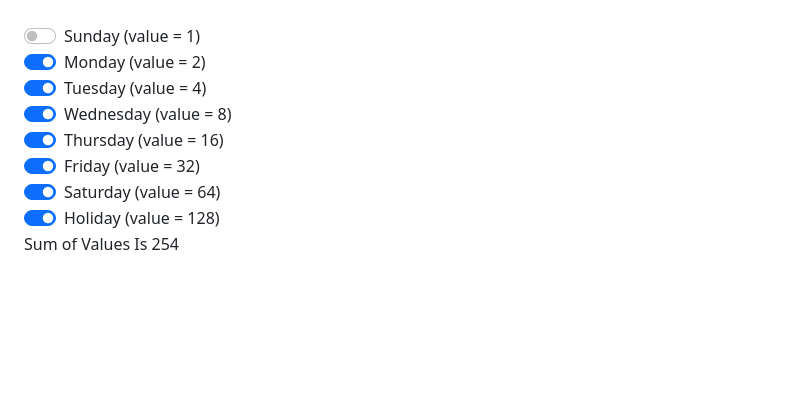
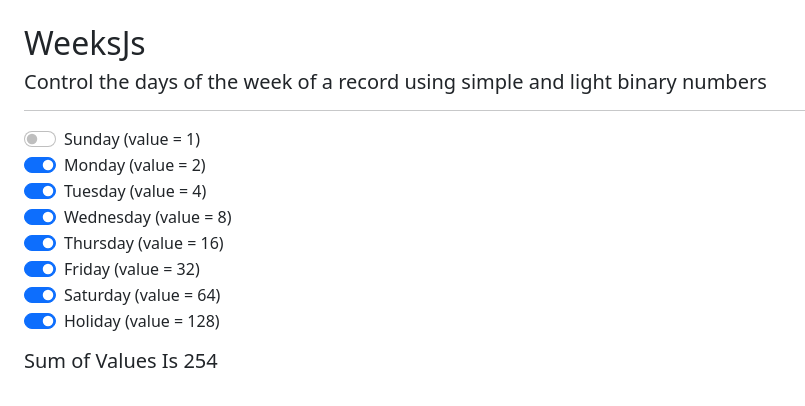
Before and after one commit to crosskpixel/weeksjs, a website: page index.html in a window 1280 px wide. Shown: the whole page, without its empty margins (0-805 px from the left). Drawn offline with nearby package versions, Linux system fonts and the light colour scheme.

Commit message:
adding title into demo

```diff
--- a/index.html
+++ b/index.html
@@ -28,6 +28,12 @@
 </head>
 
 <body  class="p-4"  >
+
+
+    <h2> WeeksJs</h2>
+    <h5>Control the days of the week of a record using simple and light binary numbers</h5>
+
+    <hr/>
     <div id="selects">
         <div class="form-check form-switch">
             <input class="form-check-input" type="checkbox" role="switch" data-bin-value="1"
@@ -70,8 +76,8 @@
             <label class="form-check-label" for="flexSwitchCheckChecked">Holiday (value = 128)</label>
         </div>
     </div>
-    <div>
-        <p>Sum of Values Is <span id="result"></span></p>
+    <div class="mt-3" >
+        <h5>Sum of Values Is <span id="result"></span></h5>
     </div>
 </body>
 <script>
```
